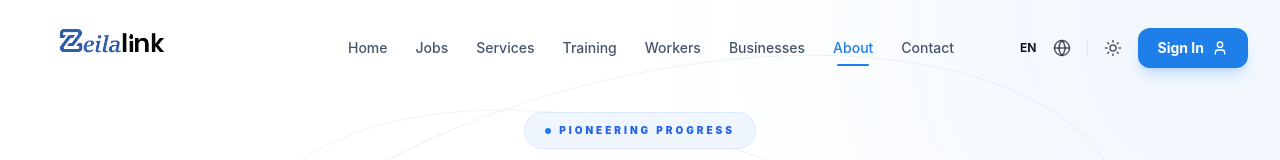
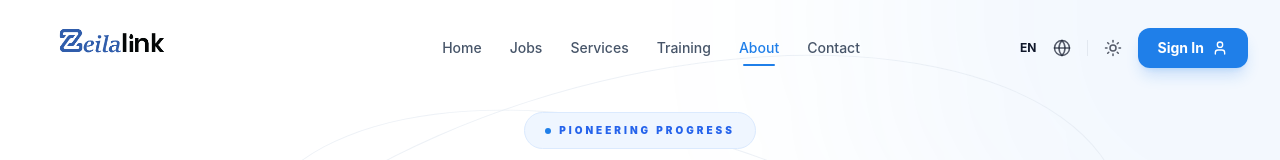
Before and after one commit to shuuke099/ZeilaLink, a Next.js app in the folder frontend/: page /about in a window 1280 px wide. Shown: the top 160 px of the page. Built offline with nearby package versions, Linux system fonts and the light colour scheme; no server answers.

Commit message:
Fix Google search favicon and canonical hostname

```diff
--- a/frontend/components/Navbar.tsx
+++ b/frontend/components/Navbar.tsx
@@ -68,13 +68,18 @@ export default function Navbar() {
     return () => window.removeEventListener("scroll", handleScroll);
   }, []);
 
-  const navLinks = [
+  const navLinks: Array<{
+    name: string;
+    href: string;
+    wideOnly?: boolean;
+  }> = [
     { name: getT("home"), href: "/" },
     { name: getT("jobs"), href: "/jobs" },
     { name: getT("services"), href: "/services" },
     { name: getT("trainings"), href: "/training" },
-    { name: getT("workers"), href: "/workers", wideOnly: true },
-    { name: getT("businesses"), href: "/businesses", wideOnly: true },
+    // Temporarily hidden until the public directories are ready.
+    // { name: getT("workers"), href: "/workers", wideOnly: true },
+    // { name: getT("businesses"), href: "/businesses", wideOnly: true },
     { name: getT("about"), href: "/about" },
     { name: getT("contact"), href: "/contact" },
   ];
```
